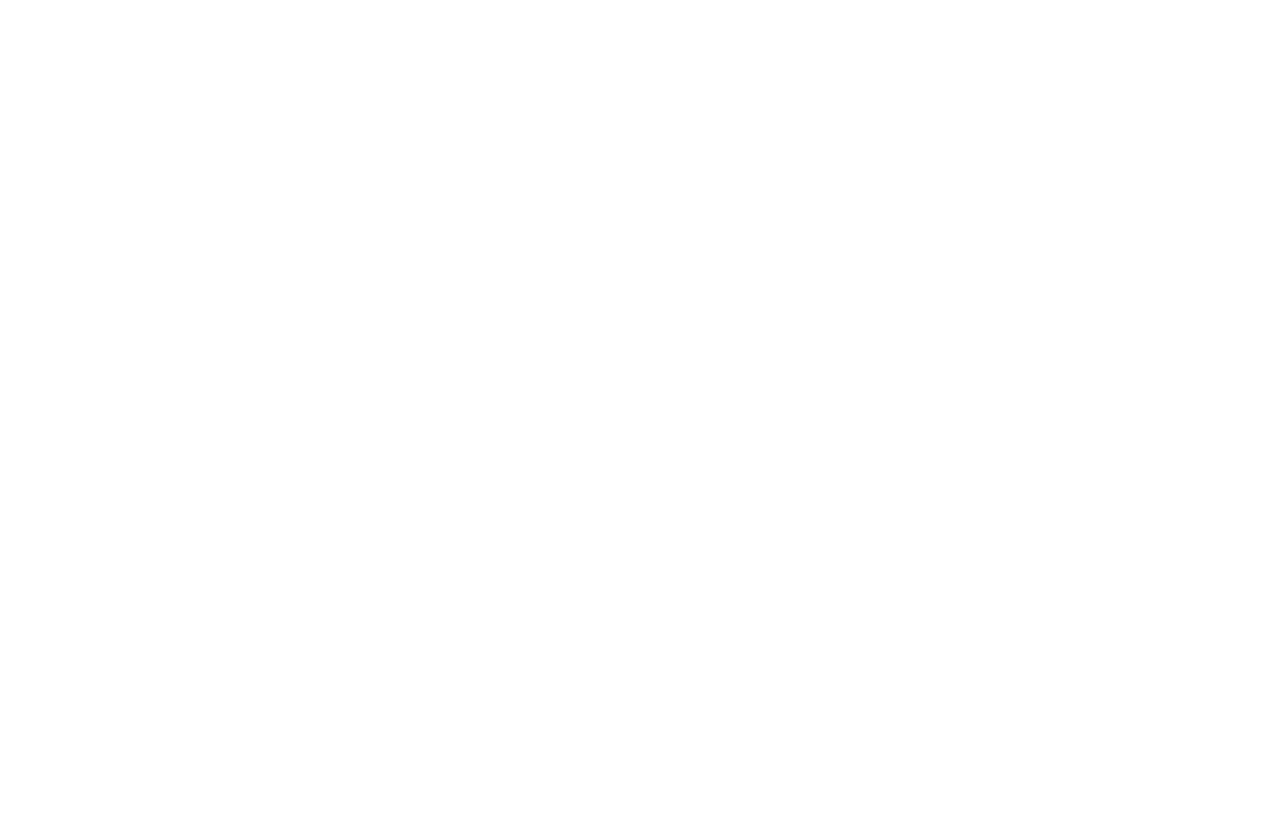
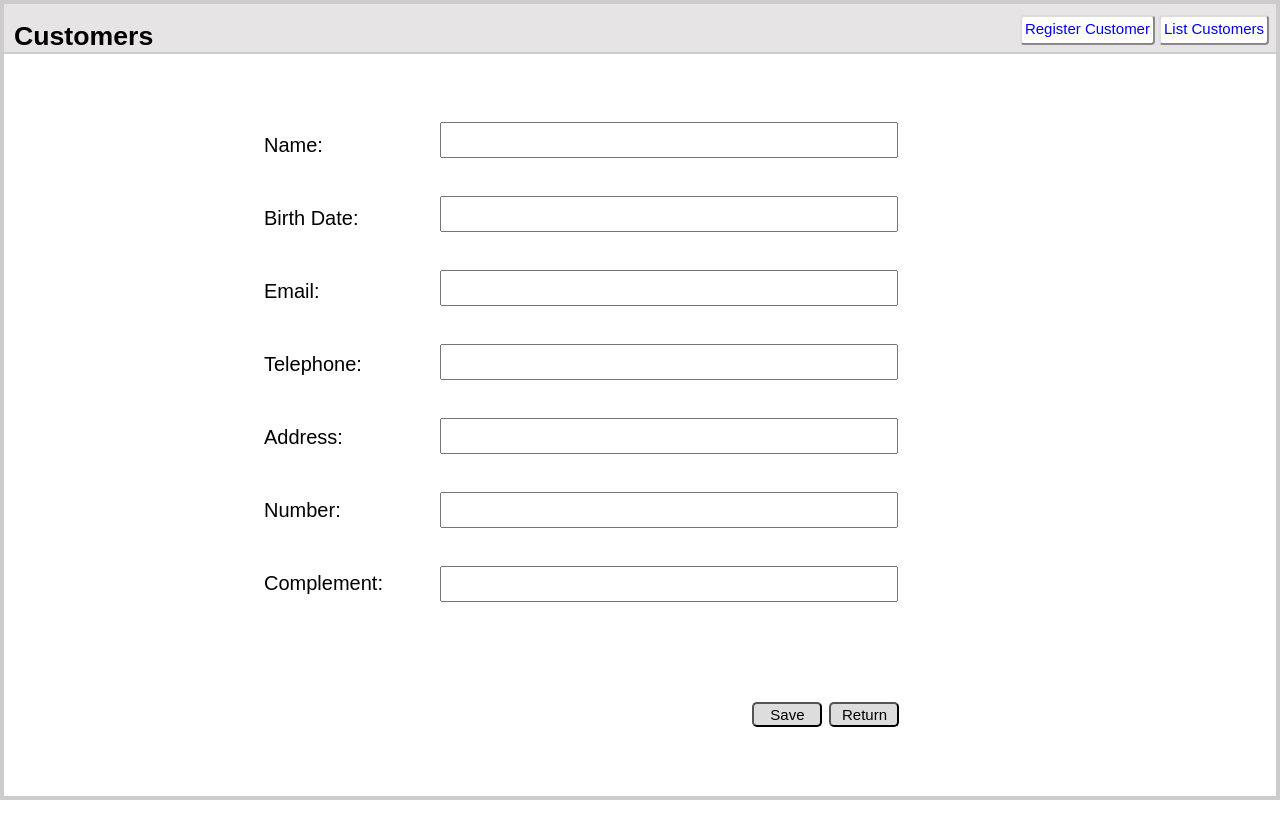
Before and after one commit to LucasBorges-91/cadastroClientes, a React (Create React App) app in the folder frontend/: page /edit in a window 1280 px wide. Shown: the top 838 px of the page. Before the commit the page ends 800 px from the top, so only its background shows below. Built offline with nearby package versions, Linux system fonts and the light colour scheme; the HTML template or start-up script is replaced by a standard one.

Commit message:
add edit page style

```diff
--- a/frontend/src/App.js
+++ b/frontend/src/App.js
@@ -2,6 +2,7 @@ import React from 'react';
 import { BrowserRouter as Router, Route, Switch } from 'react-router-dom';
 import Home from './pages/Home'
 import Register from './pages/Register';
+import CustomerDetails from './pages/CustomerDetails';
 import './App.css';
 
 function App() {
@@ -11,6 +12,7 @@ function App() {
           <Switch>
             <Route exact path="/" component={ Home }/>
             <Route path="/register" component={ Register }/>
+            <Route path="/edit" component={ CustomerDetails }/>
           </Switch>
       </Router>
     </React.Fragment>
--- a/frontend/src/pages/CustomerDetails.js
+++ b/frontend/src/pages/CustomerDetails.js
@@ -1,18 +1,44 @@
 import React, { Component } from 'react';
+import Header from '../components/Header/Header';
+import './home.css';
+import './customerDetails.css';
+import Input from '../components/Input/Input';
 
 export default class CustomerDetails extends Component {
 
     render() {
 
         return (
-            <div>
+            <div className="containerHome">
                 <Header
                     divCabecalho="cabecalho"
                     divTitulo="tituloCabecalho"
                     divBtn="divButtons"
                 />
-                <div className="divLeft"></div>
-                <div className="divCustomer"></div>
+                <div className="editBody">
+                <div className="divLeft">
+                    <label>Name:</label>
+                    <label>Birth Date:</label>
+                    <label>Email:</label>
+                    <label>Telephone:</label>
+                    <label>Address:</label>
+                    <label>Number:</label>
+                    <label>Complement:</label>
+                </div>
+                <div className="divCustomer">
+                    <Input nameClass="inputEdit"/>
+                    <Input nameClass="inputEdit"/>
+                    <Input nameClass="inputEdit"/>
+                    <Input nameClass="inputEdit"/>
+                    <Input nameClass="inputEdit"/>
+                    <Input nameClass="inputEdit"/>
+                    <Input nameClass="inputEdit"/>
+                    <div className="btnDivEdit">
+                        <Input nameClass="btnEdit" tipo="submit" value="Save"/>
+                        <Input nameClass="btnEdit" tipo="submit" value="Return"/>
+                    </div>
+                </div>
+                </div>
                 <div className="divFot"></div>
             </div>
         )
--- /dev/null
+++ b/frontend/src/pages/customerDetails.css
@@ -0,0 +1,54 @@
+.editBody {
+    box-sizing: border-box;
+    display: flex;
+    flex-direction: row;
+    justify-content: center;
+    padding-left: 30px;
+}
+
+.divLeft {
+    padding-top: 30px;
+    margin-left: 100px;
+    width: 270px;
+    height: 800px;
+    display: flex;
+    flex-direction: column;
+}
+
+.divLeft label {
+    padding: 50px 0px 0px 130px;
+    font-family: Arial, Helvetica, sans-serif;
+    font-size: 20px;
+}
+
+.divCustomer {
+    padding-top: 30px;
+    margin-right: 100px;
+    width: 806px;
+    display: flex;
+    flex-direction: column;
+    font-family: Arial, Helvetica, sans-serif;
+}
+
+.inputEdit {
+    width: 450px;
+    height: 30px;
+    margin: 38px 0px 0px 45px;
+}
+
+.btnDivEdit{
+    display: flex;
+    padding-top: 100px;
+    padding-left: 350px;
+}
+
+.btnEdit {
+    font-family: Arial, Helvetica, sans-serif;
+    font-size: 15px;
+    width: 70px;
+    height: 25px;
+    margin-left: 7px;
+    cursor: pointer;
+    border-radius: 5px;
+    background-color: #ddd;
+}
```
